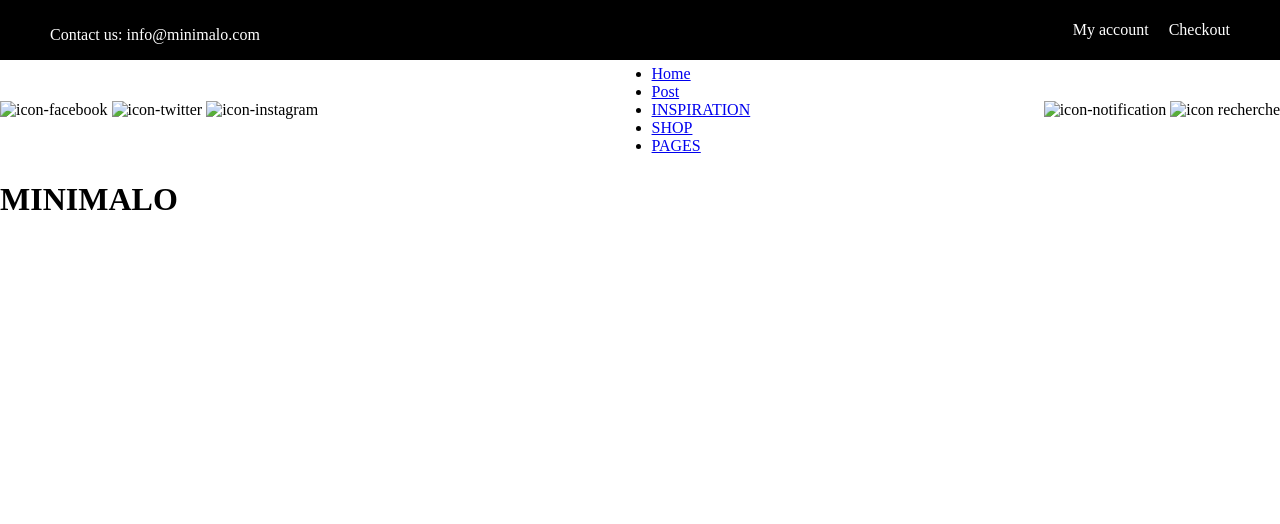
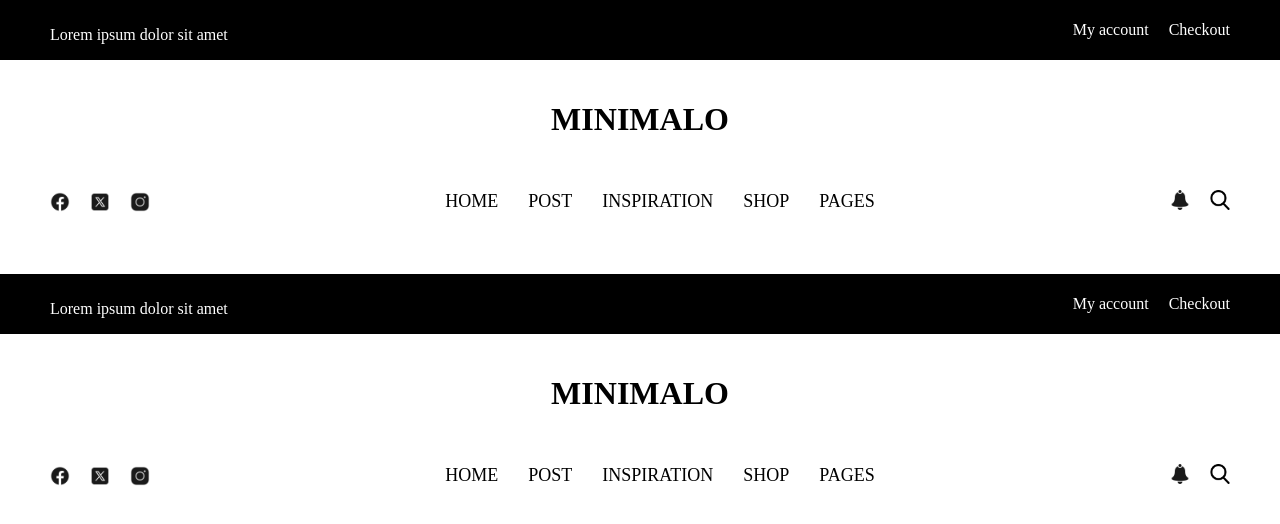
Before and after one commit to Joelnkiere/minimalo, a plain HTML site: page index.html in a window 1280 px wide. Drawn offline with Linux system fonts and the light colour scheme.

Commit message:
stylisation des header avec du css

```diff
--- a/index.html
+++ b/index.html
@@ -7,12 +7,12 @@
     <title>Minimalo</title>
 </head>
 <body>
-<header class="header">
+<header class="header header-sticky">
     <!-- la premiere partie du header (la partie noire) -->
-    <div class="contact">
+    <div class="contact padding">
         <!-- la partie gauche  -->
         <div class="gauche">
-            <p>Contact us: info@minimalo.com</p>
+            <p>Lorem ipsum dolor sit amet</p>
 
         </div>
         <!-- la partie doite -->
@@ -22,19 +22,22 @@
         </div>
 
     </div>
+    <div class="text">
+        <h1>MINIMALO</h1>
+    </div>
     <!-- la navigation -->
-    <nav class="navigation">
+    <nav class="navigation padding">
         <!-- la partie des reseaux sociaux -->
         <div class="social">
-            <img src="#" alt="icon-facebook">
-            <img src="#" alt="icon-twitter">
-            <img src="#" alt="icon-instagram">
+            <img src="icons/icon-facebook.png" alt="icon-facebook">
+            <img src="icons/icon-twitter.png" alt="icon-twitter">
+            <img src="icons/icon-instagram.png" alt="icon-instagram">
 
         </div>
         <!-- liste des navigation -->
-        <ul>
-            <li><a href="#">Home</a></li>
-            <li><a href="#">Post</a></li>
+        <ul class="navigation-list">
+            <li><a href="#">HOME</a></li>
+            <li><a href="#">POST</a></li>
             <li><a href="#">INSPIRATION</a></li>
             <li><a href="#">SHOP</a></li>
             <li><a href="#">PAGES</a></li>
@@ -42,11 +45,62 @@
         <!-- la partie notification et recherche -->
         <div class="notification">
             <span>
-                <img src="#" alt="icon-notification">
+                <img src="icons/icon-cloche.png" alt="icon-notification">
             </span>
 
             <span>
-                <img src="#" alt="icon recherche">
+                <img src="icons/icon-recherche.png" alt="icon recherche">
+            </span>
+
+        </div>
+    </nav>
+
+
+
+</header>
+<header class="header">
+    <!-- la premiere partie du header (la partie noire) -->
+    <div class="contact padding">
+        <!-- la partie gauche  -->
+        <div class="gauche">
+            <p>Lorem ipsum dolor sit amet</p>
+
+        </div>
+        <!-- la partie doite -->
+        <div class="droite">
+            <a href="">My account</a>
+            <a href="">Checkout</a>
+        </div>
+
+    </div>
+    <div class="text">
+        <h1>MINIMALO</h1>
+    </div>
+    <!-- la navigation -->
+    <nav class="navigation padding">
+        <!-- la partie des reseaux sociaux -->
+        <div class="social">
+            <img src="icons/icon-facebook.png" alt="icon-facebook">
+            <img src="icons/icon-twitter.png" alt="icon-twitter">
+            <img src="icons/icon-instagram.png" alt="icon-instagram">
+
+        </div>
+        <!-- liste des navigation -->
+        <ul class="navigation-list">
+            <li><a href="#">HOME</a></li>
+            <li><a href="#">POST</a></li>
+            <li><a href="#">INSPIRATION</a></li>
+            <li><a href="#">SHOP</a></li>
+            <li><a href="#">PAGES</a></li>
+        </ul>
+        <!-- la partie notification et recherche -->
+        <div class="notification">
+            <span>
+                <img src="icons/icon-cloche.png" alt="icon-notification">
+            </span>
+
+            <span>
+                <img src="icons/icon-recherche.png" alt="icon recherche">
             </span>
 
         </div>
@@ -56,7 +110,7 @@
 
 </header>
 <main>
-    <h1>MINIMALO</h1>
+
 
 </main>
 </body>
--- a/style.css
+++ b/style.css
@@ -6,13 +6,20 @@ body{
 .header{
     display: flex;
     flex-direction: column;
+    gap: 20px;
+}
+.header-sticky{
+   margin-bottom: 50px;
+}
+.padding{
+    padding: 10px 50px;
 }
 .contact{
     background-color: black;
     color: white;
     display: flex;
     justify-content: space-between;
-    padding: 10px 50px;
+
     height: 40px;
 }
 .droite{
@@ -29,5 +36,38 @@ body{
     flex-direction: row;
     align-items: center;
     justify-content: space-between;
-    height: 100px;
+
 }
+.navigation-list{
+display:flex;
+flex-direction: row;
+list-style: none;
+gap: 30px;
+padding: 0;
+margin: 0;
+}
+.navigation-list li a{
+    text-decoration: none;
+    color: black;
+    font-weight: 500;
+    font-size: 18px;
+}
+.social{
+    display: flex;
+    flex-direction: row;
+    gap: 20px;
+    align-items: center;
+}
+.notification{
+    display: flex;
+    flex-direction: row;
+    gap: 20px;
+    align-items: center;
+}
+img{
+    width: 20px;
+    height: 20px;
+}
+.text{
+    text-align: center;
+}
```
Also changed, not shown: icons/icon-cloche.png (added), icons/icon-facebook.png (added), icons/icon-instagram.png (added), icons/icon-recherche.png (added), icons/icon-twitter.png (added).
